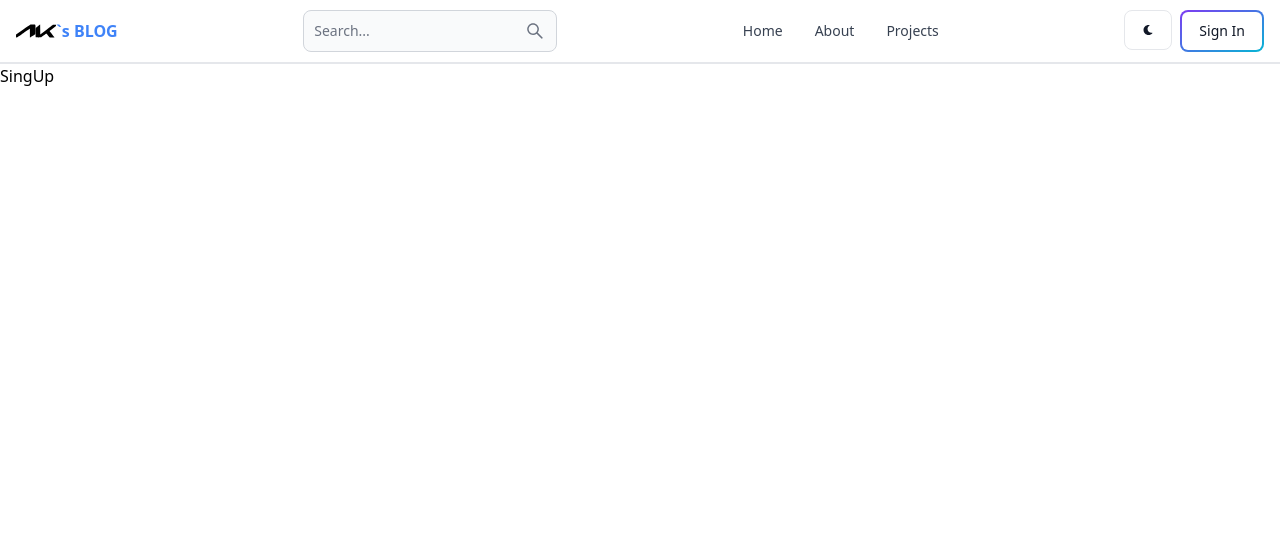
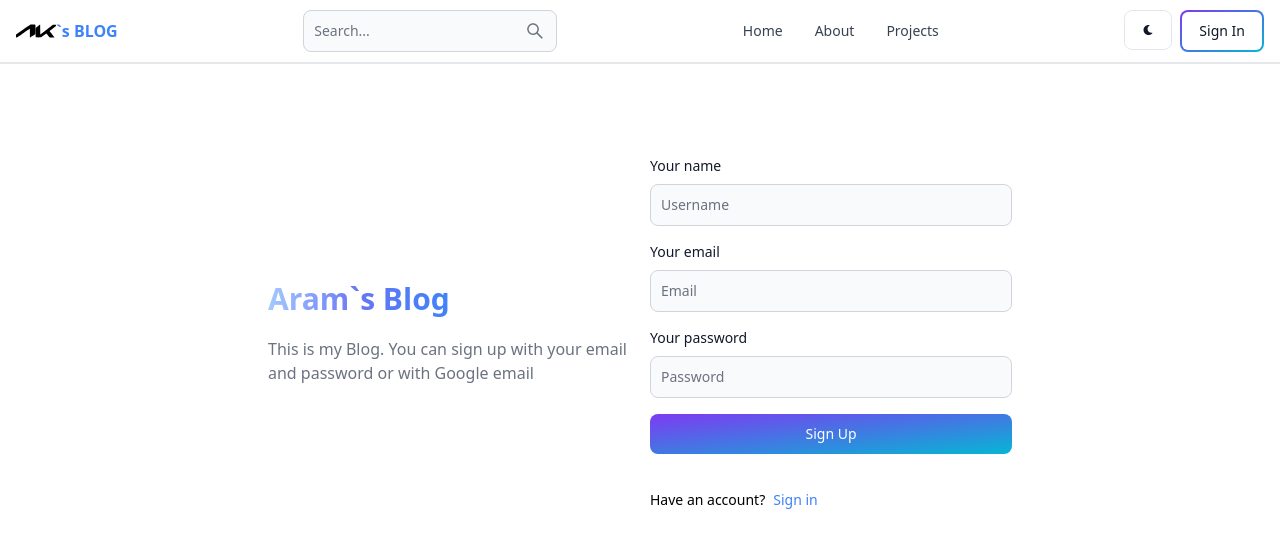
Before and after one commit to AramKim37/AKBLOG, a React (Vite) app in the folder client/: page /sign-up in a window 1280 px wide. Shown: the top 548 px of the page. Built offline with nearby package versions, Linux system fonts and the light colour scheme.

Commit message:
made sign up page

```diff
--- a/client/src/pages/SignUp.jsx
+++ b/client/src/pages/SignUp.jsx
@@ -1,5 +1,49 @@
+import { Button, Label, TextInput } from "flowbite-react";
+import { Link } from "react-router-dom";
+
 const SignUp = () => {
-  return <div>SingUp</div>;
+  return (
+    <div className="min-h-screen mt-20">
+      <div className="flex flex-col md:flex-row max-w-3xl mx-auto gap-5 p-3 md:items-center">
+        <div className="flex-1 flex flex-col gap-5">
+          <h1 className="text-3xl font-extrabold">
+            <span className="bg-gradient-to-r from-blue-300 via-indigo-500 to-blue-500  text-transparent bg-clip-text">
+              Aram`s Blog
+            </span>
+          </h1>
+          <h3 className="font-light text-gray-500">
+            This is my Blog. You can sign up with your email and password or
+            with Google email
+          </h3>
+        </div>
+        <div className="flex-1">
+          <form className="flex flex-col gap-4">
+            <div className="flex flex-col gap-2">
+              <Label value="Your name" />
+              <TextInput placeholder="Username" type="text" id="username" />
+            </div>
+            <div className="flex flex-col gap-2">
+              <Label value="Your email" />
+              <TextInput placeholder="Email" type="text" id="email" />
+            </div>
+            <div className="flex flex-col gap-2">
+              <Label value="Your password" />
+              <TextInput placeholder="Password" type="text" id="username" />
+            </div>
+            <Button type="submit" gradientDuoTone="purpleToBlue">
+              Sign Up
+            </Button>
+            <div className="flex gap-2 text-sm mt-5">
+              <h3>Have an account?</h3>
+              <Link to="/signin" className="text-blue-500">
+                Sign in
+              </Link>
+            </div>
+          </form>
+        </div>
+      </div>
+    </div>
+  );
 };
 
 export default SignUp;
```
